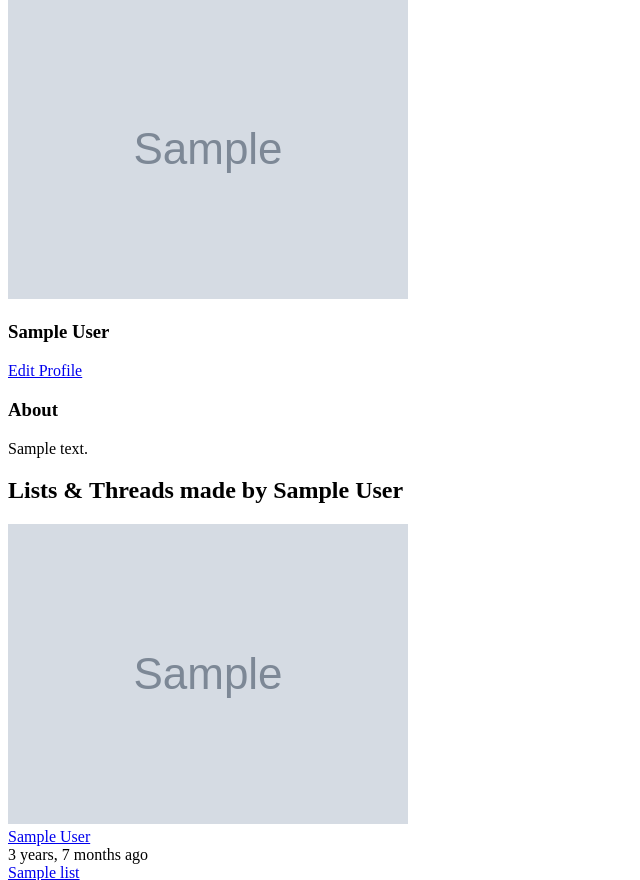
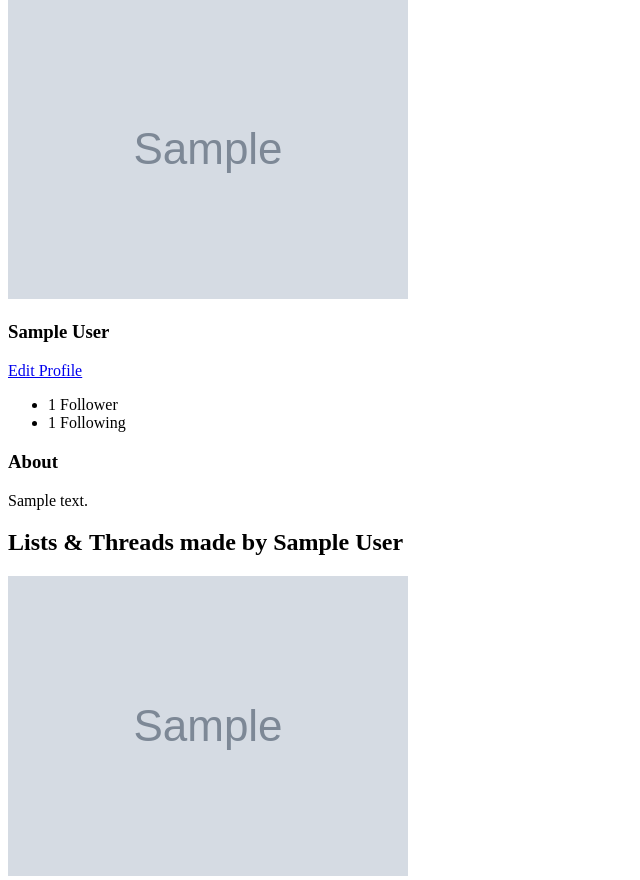
Before and after one commit to pierpaolo28/sapiensLink, a Django app: page /profile/1/ in a window 1280 px wide. Shown: the part 1017-1897 px from the top of the page, without its empty margins (0-640 px from the left). Run offline with Django 3.2, Linux system fonts and the light colour scheme; a user stored in the database is signed in; tables that the repository leaves empty hold one stand-in row (values such as "Sample post"); grey boxes marked "Sample" are stand-in pictures.

Commit message:
Follow/Followed user model

```diff
--- a/sapiensApp/models.py
+++ b/sapiensApp/models.py
@@ -46,6 +46,9 @@ class User(AbstractUser):
     email = models.EmailField(_('email address'), unique=True, null=True)
     bio = models.TextField(null=True, blank=True)
     avatar = models.ImageField(null=True, default="TODO.svg", blank=True)
+    follows = models.ManyToManyField(
+        "self", blank=True, related_name="following", symmetrical=False
+    )
 
     USERNAME_FIELD = 'email'
     REQUIRED_FIELDS = []
--- a/sapiensApp/templates/pages/profile.html
+++ b/sapiensApp/templates/pages/profile.html
@@ -21,7 +21,34 @@
           <a href="{% url 'update_user' %}" class="btn btn--main btn--pill">Edit Profile</a>
           {% endif %}
         </div>
+        <form method="POST">
+          {% csrf_token %}
+          {% if user.is_authenticated and user != request.user %}
+              {% if is_following %}
+                  <button class="btn btn-primary rounded-pill my-1 mx-1 py-1 py-1"  type="submit">
+                      Unfollow
+                  </button>
+              {% else %}
+                  <button class="btn btn-primary rounded-pill my-1 mx-1 py-1 py-1" type="submit">
+                      Follow
+                  </button>
+              {% endif %}
+          {% endif %}
+        </form>
         <div class="profile__about">
+          <ul class="about">
+            {% if user.follows.count <= 1 %}
+                <li><span>{{ user.follows.count }}</span> Follower</li>
+            {% else %}
+                <li><span>{{ user.follows.count }}</span> Followers</li>
+            {% endif %}
+            <li><span>{{ user.following.count }} </span>Following</li>
+            {% if post_count <= 1 %}
+                <li><span>{{ lists_count }} </span>List</li>
+            {% elif post_count >= 2 %}
+                <li><span>{{ lists_count }} </span>Lists</li>
+            {% endif %}
+          </ul>
           <h3>About</h3>
           <p>
             {{user.bio}}
--- a/sapiensApp/views.py
+++ b/sapiensApp/views.py
@@ -97,11 +97,41 @@ def list(request, pk):
 
 def userProfile(request, pk):
     user = User.objects.get(id=pk)
+    lists_count = List.objects.filter(host_id = pk).count()
     lists = user.list_set.all()
     list_comments = user.comment_set.all()
     topics = Topic.objects.all()
-    context = {'user': user, 'lists': lists,
-               'list_comments': list_comments, 'topics': topics}
+    if request.user.following.filter(pk=pk).exists():
+        is_following = True
+    else:
+        is_following = False
+    if request.method == "POST":
+        current_user_profile = request.user
+        if pk != request.user.id:
+            if request.user.following.filter(pk=pk).exists():
+                current_user_profile.following.remove(user)
+                is_following = False
+            else:
+                current_user_profile.following.add(user)
+                is_following = True
+            context = {
+                "user": user,
+                "lists_count": lists_count,
+                'lists': lists,
+                'list_comments': list_comments,
+                'topics': topics,
+                "is_following": is_following
+            }
+            current_user_profile.save()
+            return render(request, 'pages/profile.html', context)
+    context = {
+        "user": user,
+        "lists_count": lists_count,
+        'lists': lists,
+        'list_comments': list_comments,
+        'topics': topics,
+        'is_following': is_following
+    }
     return render(request, 'pages/profile.html', context)
 
 
```
